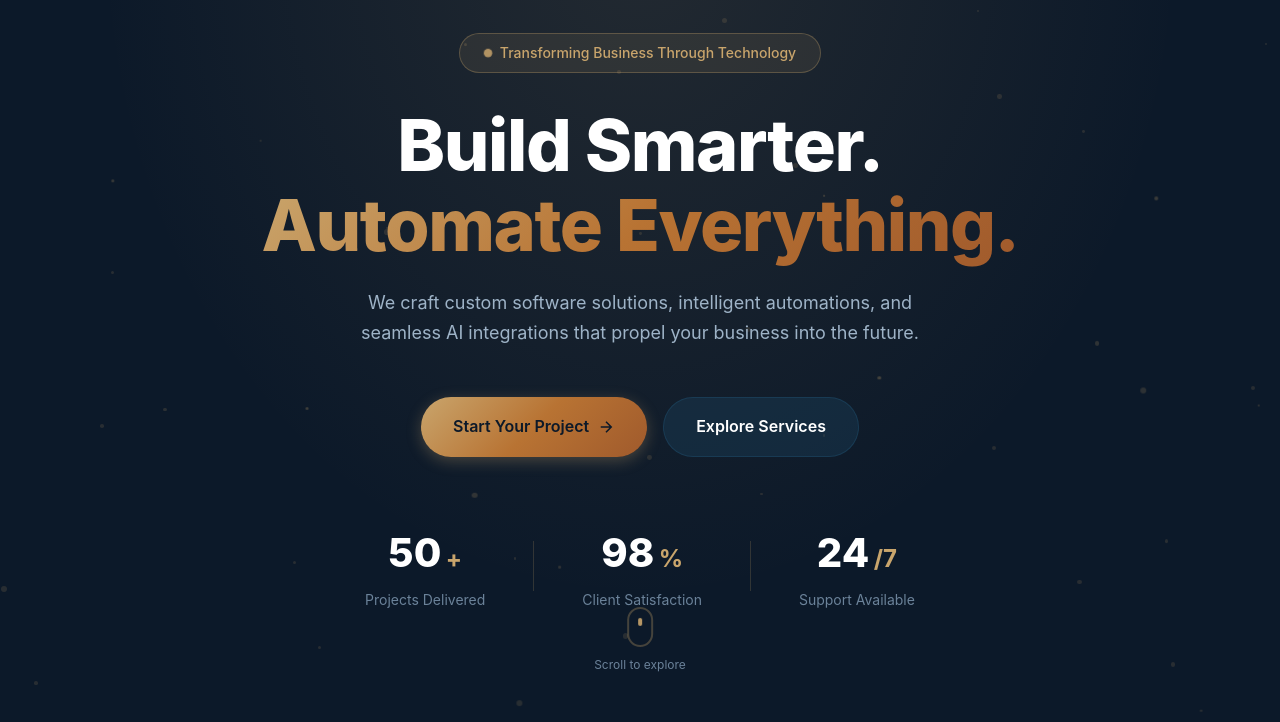
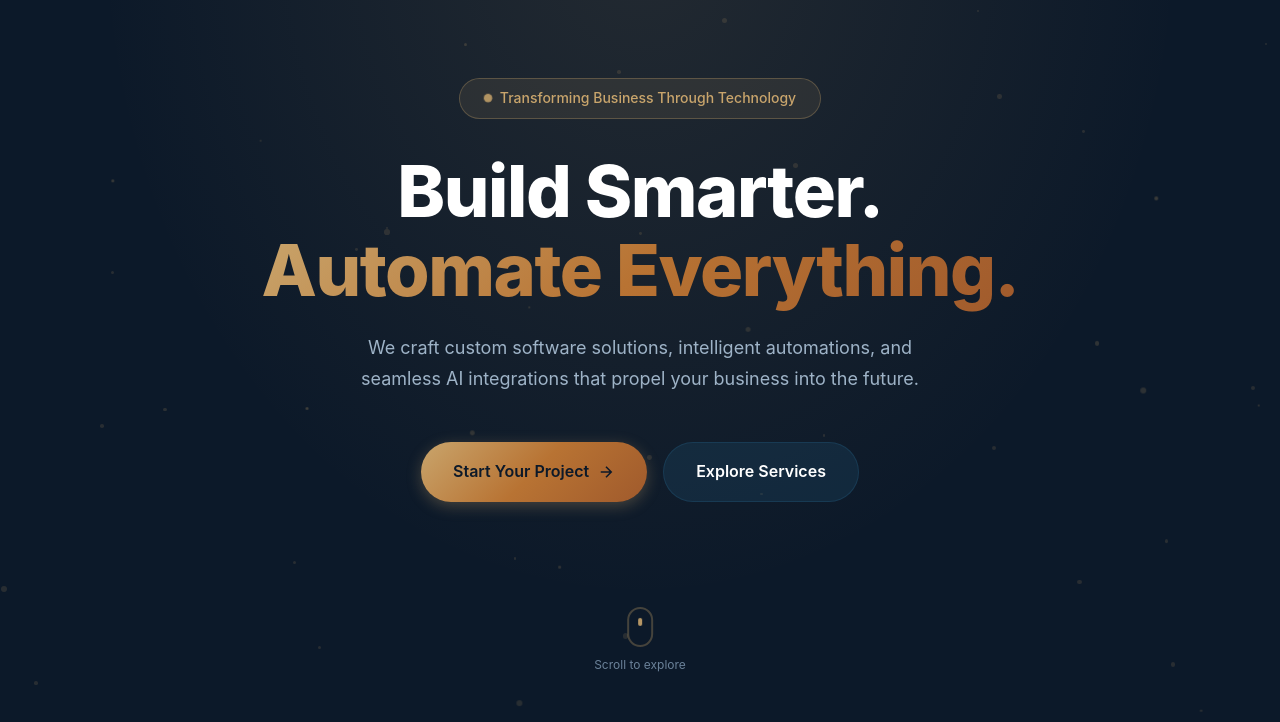
Before and after one commit to Jared-Waldroff/walsan-software, a plain HTML site: page docs/index.html in a window 1280 px wide. Shown: the part 78-800 px from the top of the page. Drawn offline with Linux system fonts and the light colour scheme.

Commit message:
Removed unwanted information and updated year

```diff
--- a/docs/index.html
+++ b/docs/index.html
@@ -72,25 +72,7 @@
                     <span>Explore Services</span>
                 </a>
             </div>
-            <div class="hero-stats">
-                <div class="stat">
-                    <span class="stat-number" data-count="50">0</span>
-                    <span class="stat-plus">+</span>
-                    <span class="stat-label">Projects Delivered</span>
-                </div>
-                <div class="stat-divider"></div>
-                <div class="stat">
-                    <span class="stat-number" data-count="98">0</span>
-                    <span class="stat-percent">%</span>
-                    <span class="stat-label">Client Satisfaction</span>
-                </div>
-                <div class="stat-divider"></div>
-                <div class="stat">
-                    <span class="stat-number" data-count="24">0</span>
-                    <span class="stat-suffix">/7</span>
-                    <span class="stat-label">Support Available</span>
-                </div>
-            </div>
+
         </div>
         <div class="scroll-indicator">
             <div class="mouse">
@@ -308,7 +290,7 @@
                     <a href="#services">Services</a>
                     <a href="#contact">Contact</a>
                 </div>
-                <p class="copyright">&copy; 2024 Walsan Software. All rights reserved.</p>
+                <p class="copyright">&copy; 2026 Walsan Software. All rights reserved.</p>
             </div>
         </div>
     </footer>
```
Also changed, not shown: 6 other files.
